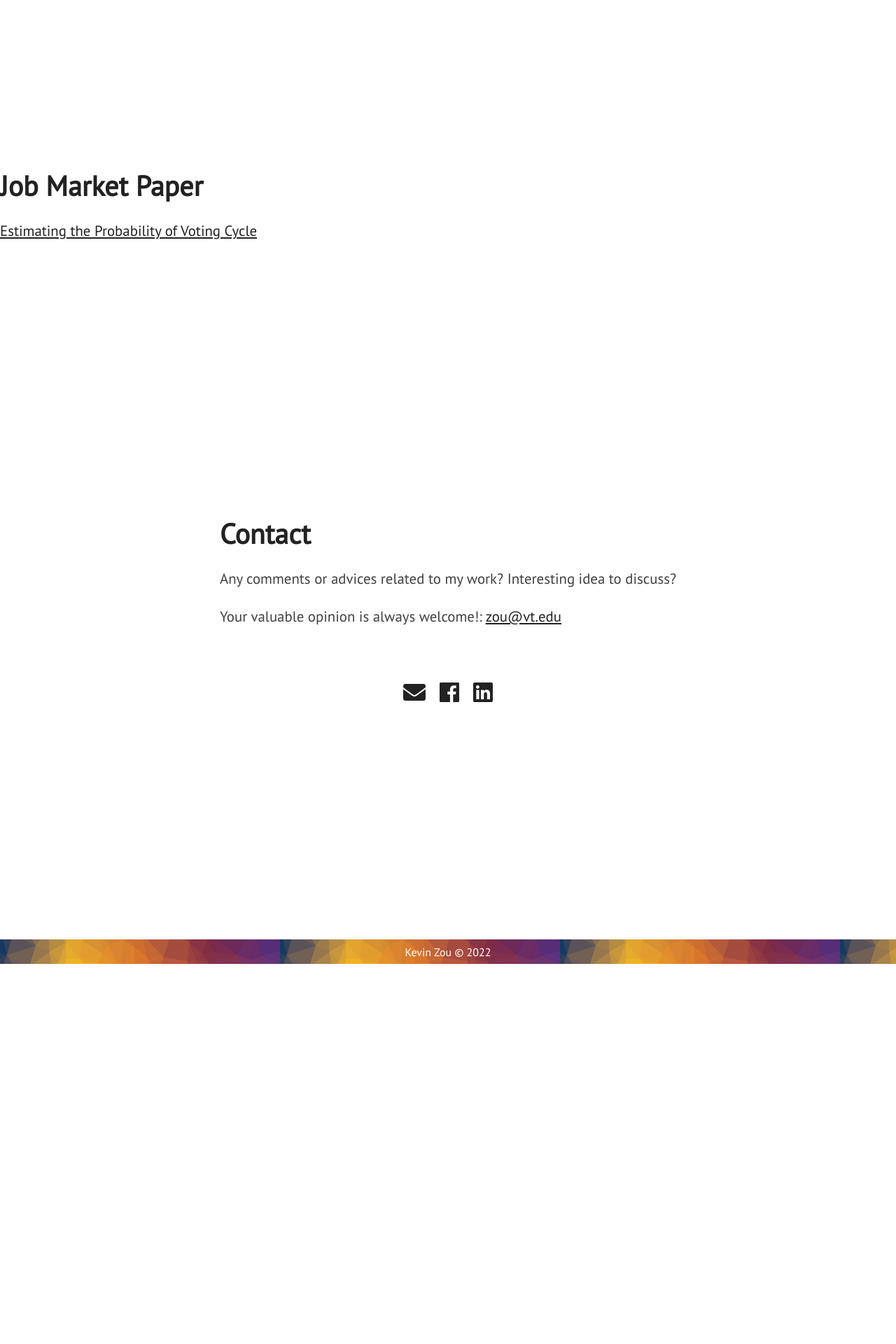
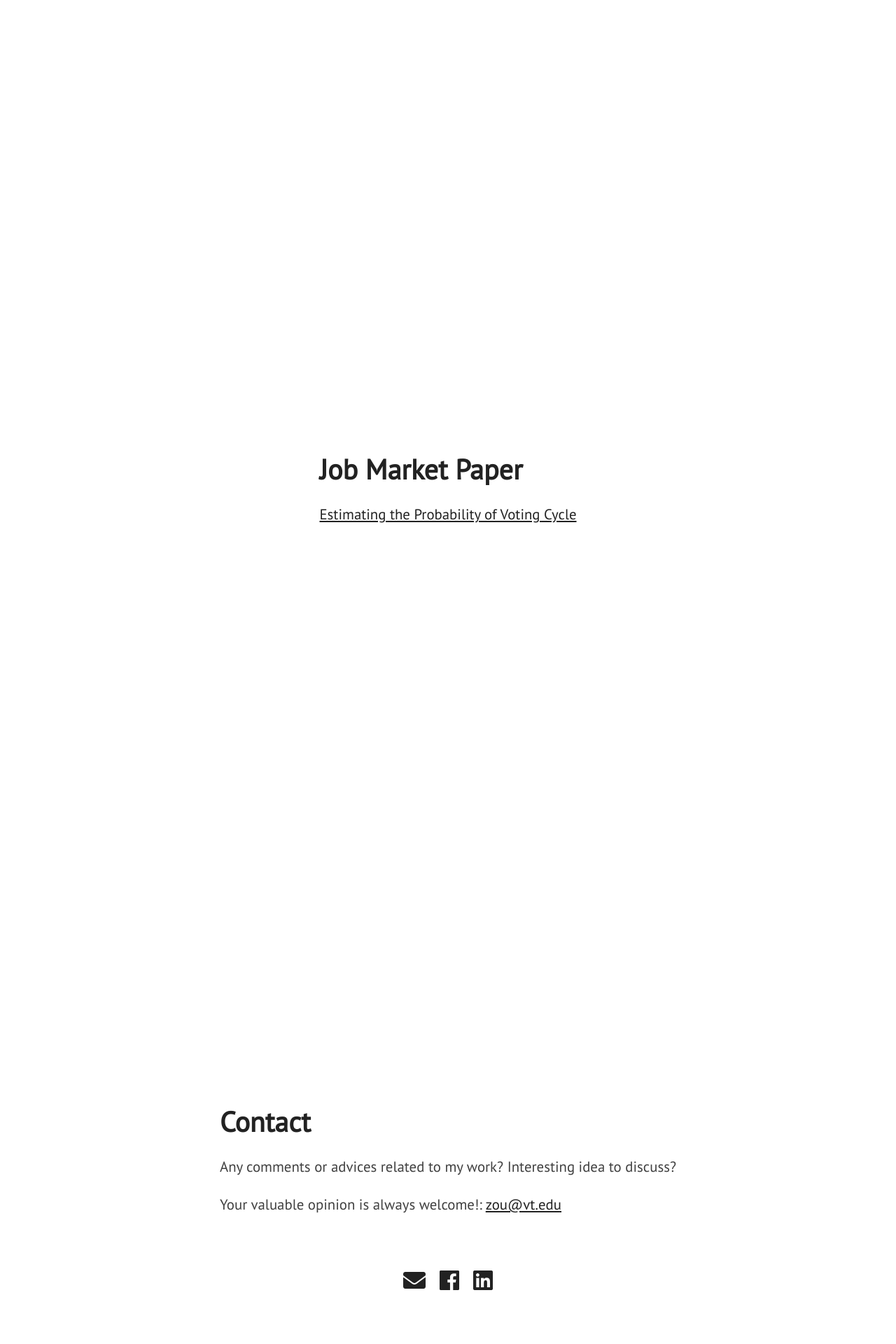
Before and after one commit to KevinKCV/kevinzou, a Jekyll site: the page built from index.html, in a window 1280 px wide. Shown: the part 3736-5656 px from the top of the page at 70% size. Built offline with Jekyll 4.4.1, drawn with Linux system fonts in a browser that asks for light colours; nearby versions of some CDN libraries; before the commit the page ends 5113 px from its top, so only the background shows below that.

Commit message:
Update 03jobmarketP.html

```diff
--- a/_includes/03jobmarketP.html
+++ b/_includes/03jobmarketP.html
@@ -7,6 +7,8 @@
             </p>
             </div>
         </div>
+    </section>
+    <section class="section about" id="jmp">
         <div id="jmp-text">
             <div class="section-heading">Job Market Paper</div>
             <p class="paragraph-text justify-text">
```
